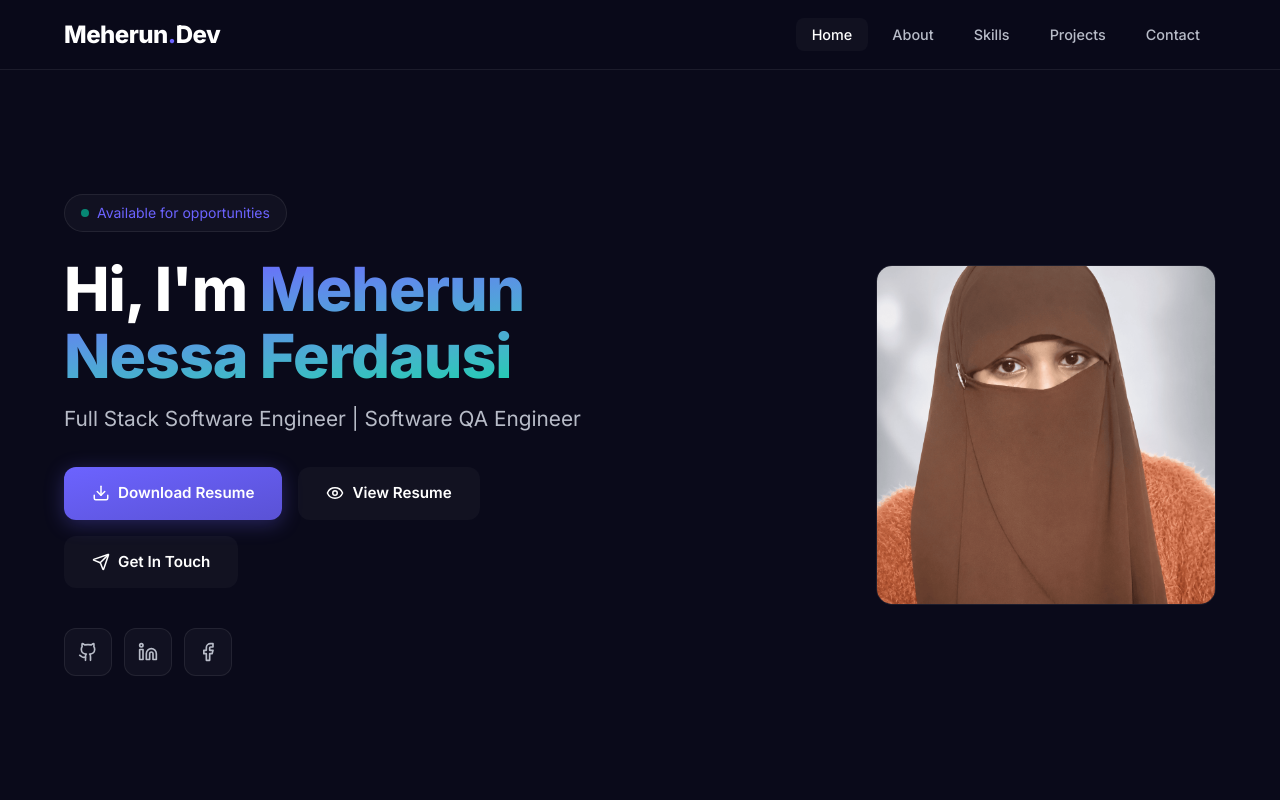
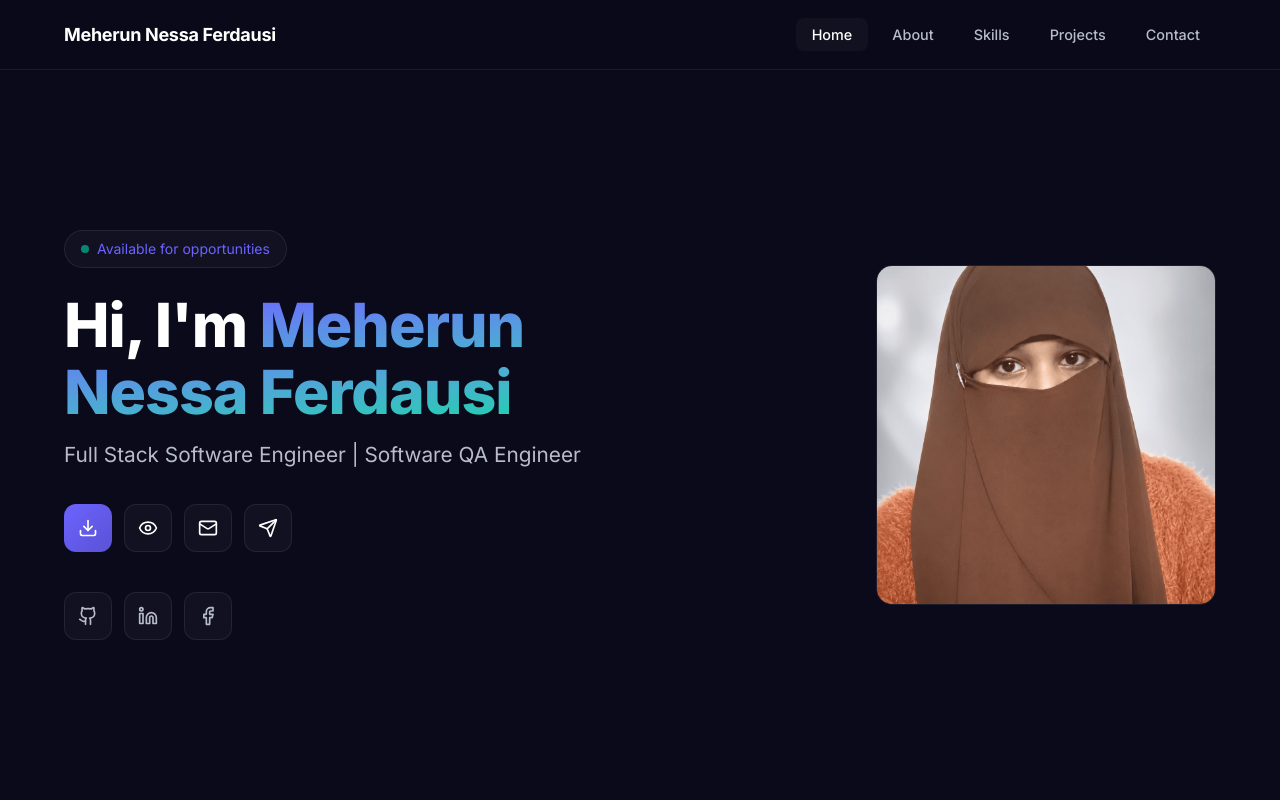
Before and after one commit to meheroon/portfolio, a Next.js app in the folder portfolio-next/: page / in a window 1280 px wide. Shown: the top 800 px of the page. Built offline with nearby package versions, Linux system fonts and the light colour scheme.

Commit message:
Update navbar with full name, hero buttons icon-only with mail icon, remove framer motion from hero

```diff
--- a/portfolio-next/components/home/Hero.tsx
+++ b/portfolio-next/components/home/Hero.tsx
@@ -1,8 +1,7 @@
 import Image from "next/image";
 import { personalInfo } from "@/lib/data";
 import SocialLinks from "@/components/ui/SocialLinks";
-import Button from "@/components/ui/Button";
-import { Download, Eye, Send } from "lucide-react";
+import { Download, Eye, Send, Mail } from "lucide-react";
 import Link from "next/link";
 
 export default function Hero() {
@@ -27,22 +26,18 @@ export default function Hero() {
             {personalInfo.heroDesignation}
           </p>
 
-          <div className="flex gap-4 flex-wrap mb-10">
-            <Button variant="primary">
-              <Download size={18} />
-              Download Resume
-            </Button>
-            <Link href="/resume">
-              <Button variant="secondary">
-                <Eye size={18} />
-                View Resume
-              </Button>
+          <div className="flex gap-3 flex-wrap mb-10">
+            <a href="#" className="w-12 h-12 flex items-center justify-center bg-gradient-to-br from-accent to-[#5a52d5] text-text-primary rounded-xl transition-all duration-300 hover:-translate-y-0.5 hover:shadow-[0_8px_30px_var(--accent-glow)]" title="Download Resume">
+              <Download size={20} />
+            </a>
+            <Link href="/resume" className="w-12 h-12 flex items-center justify-center bg-card-bg border border-border text-text-primary rounded-xl transition-all duration-300 hover:border-accent hover:bg-card-hover" title="View Resume">
+              <Eye size={20} />
             </Link>
-            <Link href="/contact">
-              <Button variant="secondary">
-                <Send size={18} />
-                Get In Touch
-              </Button>
+            <a href={`mailto:${personalInfo.email}`} className="w-12 h-12 flex items-center justify-center bg-card-bg border border-border text-text-primary rounded-xl transition-all duration-300 hover:border-accent hover:bg-card-hover" title="Send Email">
+              <Mail size={20} />
+            </a>
+            <Link href="/contact" className="w-12 h-12 flex items-center justify-center bg-card-bg border border-border text-text-primary rounded-xl transition-all duration-300 hover:border-accent hover:bg-card-hover" title="Get In Touch">
+              <Send size={20} />
             </Link>
           </div>
 
--- a/portfolio-next/components/layout/Navbar.tsx
+++ b/portfolio-next/components/layout/Navbar.tsx
@@ -30,8 +30,8 @@ export default function Navbar() {
       }`}
     >
       <div className="max-w-[1200px] mx-auto px-6 h-full flex items-center justify-between">
-        <Link href="/" className="text-2xl font-extrabold tracking-[-0.5px]">
-          Meherun<span className="text-accent">.</span>Dev
+        <Link href="/" className="text-lg font-bold tracking-[-0.3px]">
+          Meherun Nessa Ferdausi
         </Link>
 
         {/* Desktop Nav */}
```
